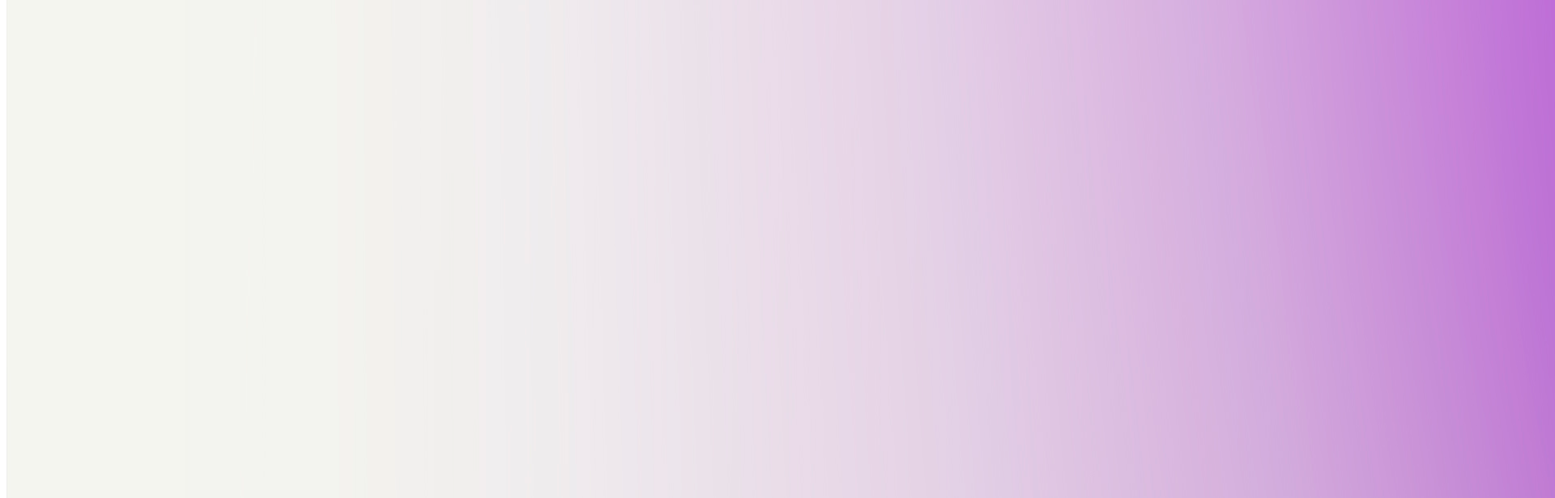
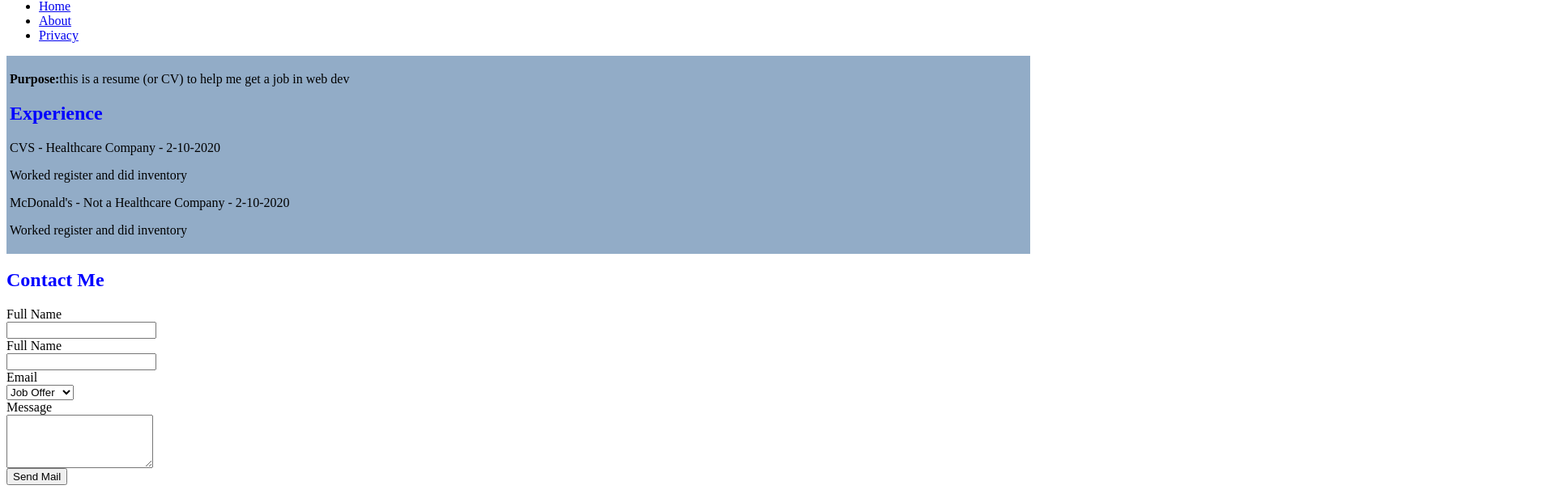
Before and after one commit to sophiedamelio/front_end_web_dev_prework, a plain HTML site: page index.html in a window 1280 px wide. Shown: the part 140-756 px from the top of the page at 81% size, 1920 px wide, since content can reach past the window. Drawn offline with Linux system fonts and the light colour scheme.

Commit message:
Start styling with CSS, midway through module 3

```diff
--- a/index.html
+++ b/index.html
@@ -1,23 +1,21 @@
 <html>
     <head>
         <title>My resume page</title>
-
+        <link rel="stylesheet" href="style.css">
     </head>
     <body>
         <header>
             <h1>Sophie Damelio</h1>
-            <img src="img/ACC_Gradient_Light_6.jpg" alt="Gradient Picture, light and pastel colors"/>
+            <img width="100px" src="img/ACC_Gradient_Light_6.jpg" alt="Gradient Picture, light and pastel colors"/>
         <ul>
-            <li><a>Home</a></li>
-            <li><a>About</a></li>
-            <li><a>Privacy</a></li>
+            <li><a href="index.html">Home</a></li>
+            <li><a href="about.html">About</a></li>
+            <li><a href="privacy.html">Privacy</a></li>
         </ul>
+        </header>
 
-        </header>
         <main>
             <p><strong>Purpose:</strong>this is a resume (or CV) to help me get a job in web dev</p>
-
-
             <h2>Experience</h2>
             <div>
                 <p>CVS - Healthcare Company - 2-10-2020</p>
@@ -27,9 +25,46 @@
                 <p>McDonald's - Not a Healthcare Company - 2-10-2020</p>
                 <p>Worked register and did inventory</p>
             </div>
+        </main>
 
+        <aside>
+            <h2>Contact Me</h2>
+            <form>
+                <div>
+                    <label for="fullName">Full Name</label>
+                </div>
+                <div>
+                    <input id="fullName" type="text" />
+                </div>
+                <div>
+                    <label for="email">Full Name</label>
+                </div>
+                <div>
+                    <input id="email" type="email"/>
+                </div>
+                <div>
+                    <label for="subject">Email</label>
+                </div>
+                <div>
+                    <select id="subject">
+                        <option>Job Offer</option>
+                        <option>Email</option>
+                        <option>Complaint</option>
+                    </select>
+                </div>
+                <div>
+                    <label for="msg">Message</label>
+                </div>
+                <div>
+                    <textarea id="msg" rows="4"></textarea>
+                </div>
+                <div>
+                    <input type="submit" value="Send Mail"/>
+                </div>
 
-        </main>
+            </form>
+        </aside>
+
         <footer>
             &copy; 2022 Copyright - Sophie Damelio
         </footer>
--- /dev/null
+++ b/style.css
@@ -0,0 +1,9 @@
+main {
+    background-color: rgb(146, 172, 199);
+    padding: 4px;
+    color: black
+}
+
+h1, h2 {
+    color: blue;
+}
```
Also changed, not shown: about.html (added, +24 -0 lines), privacy.html (added, +24 -0 lines).
